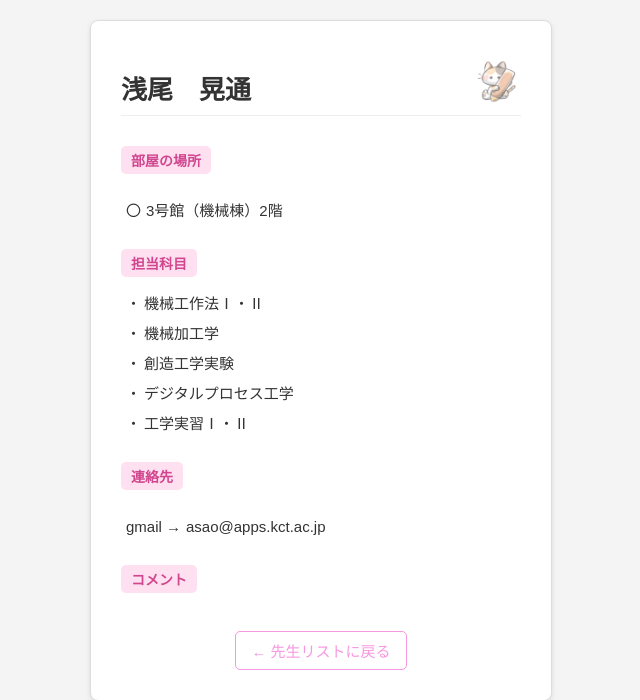
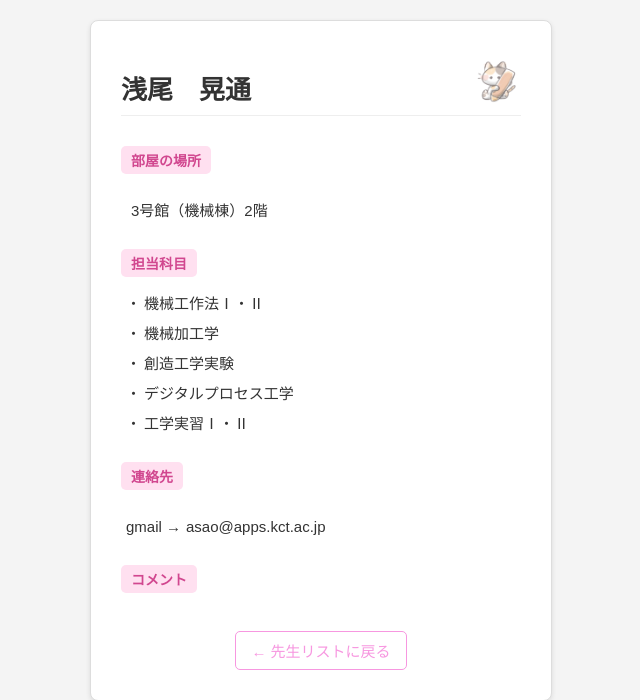
Before and after one commit to silataki/kousenkeijiban, a PHP site: page /teacher_detail.php?id=1 in a window 1280 px wide. Shown: the top 700 px of the page, without its empty margins (319-959 px from the left). Run offline with PHP 8.4, Linux system fonts and the light colour scheme; data comes from the database, SQL or seed files in the repository.

Commit message:
表示の変更2

```diff
--- a/src/teacher_detail.php
+++ b/src/teacher_detail.php
@@ -125,7 +125,7 @@ $conn->close(); // データベース接続を閉じる
 
     /* 部屋の場所の丸文字 */
     .info-content.room-content::before {
-        content: "〇";
+        content: "";
         margin-right: 5px;
         display: inline-block;
     }
```
